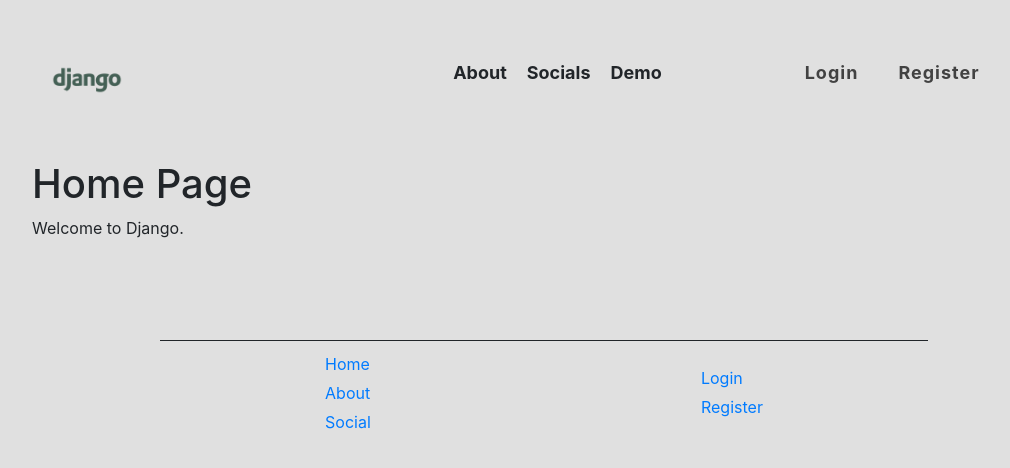
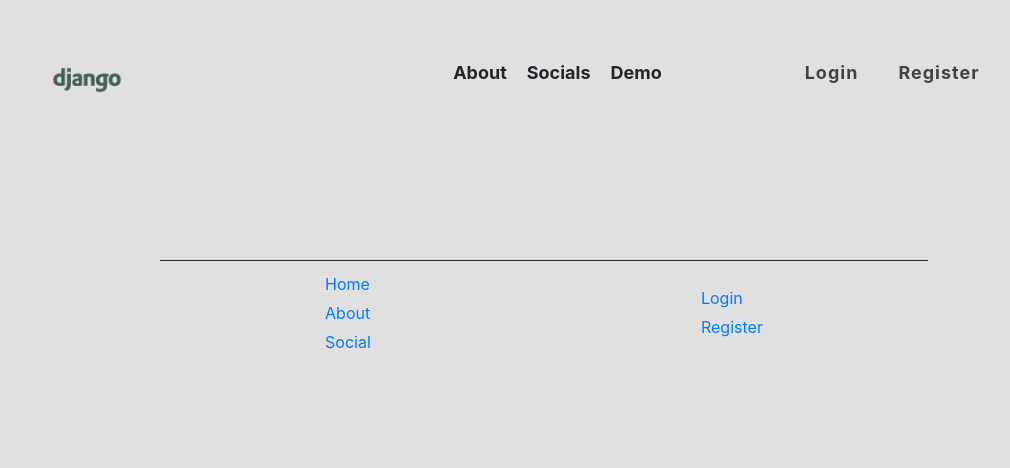
Before and after one commit to Simonm17/django_boilerplate, a Django app: page / in a window 1280 px wide. Shown: the top 468 px of the page, without its empty margins (96-1106 px from the left). Run offline with Django 3.2, Linux system fonts and the light colour scheme.

Commit message:
cleaned up code

```diff
--- a/templates/home.html
+++ b/templates/home.html
@@ -3,6 +3,9 @@
 {% block head_title %}{% endblock %}
 
 {% block content %}
-    <h1>Home Page</h1>
-    <p>Welcome to Django.</p>
+    {% if user.is_authenticated %}
+
+    {% else %}
+
+    {% endif %}
 {% endblock content %}
```
Also changed, not shown: templates/base.html (+0 -9 lines).
